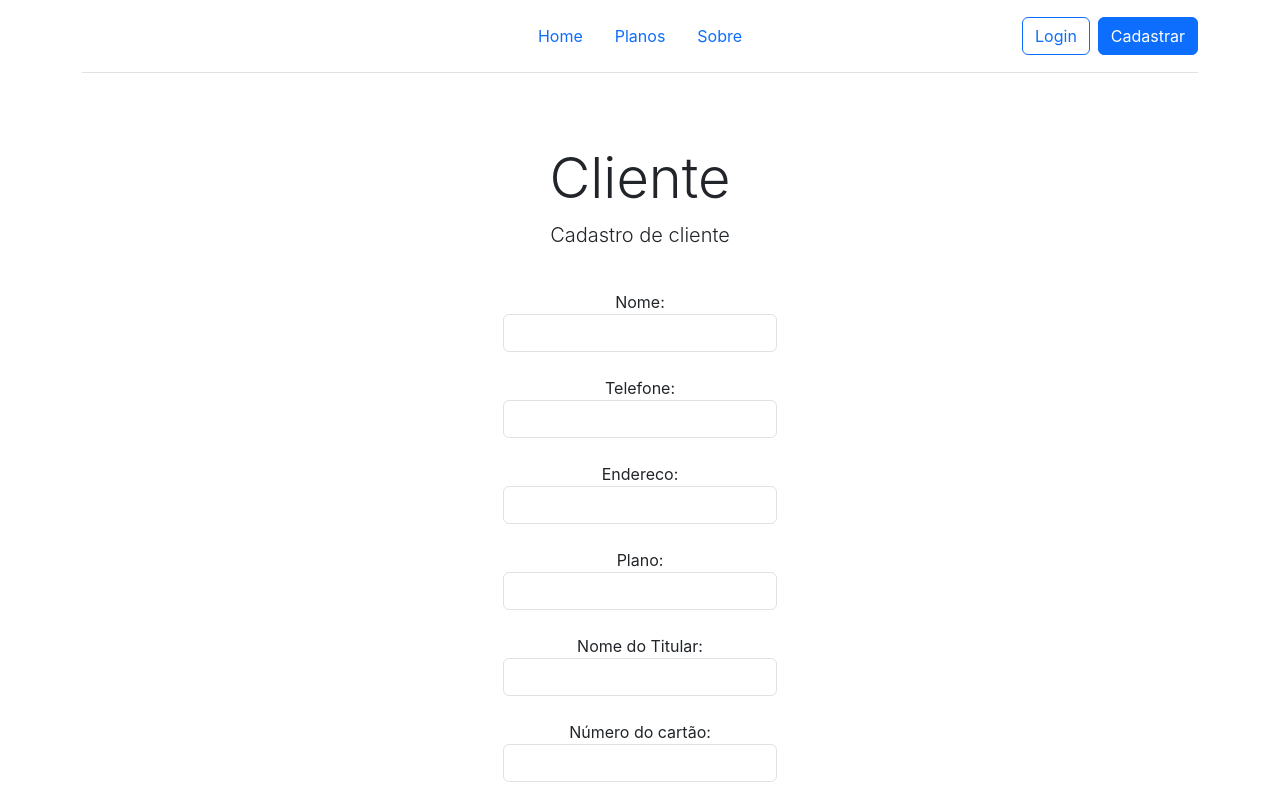
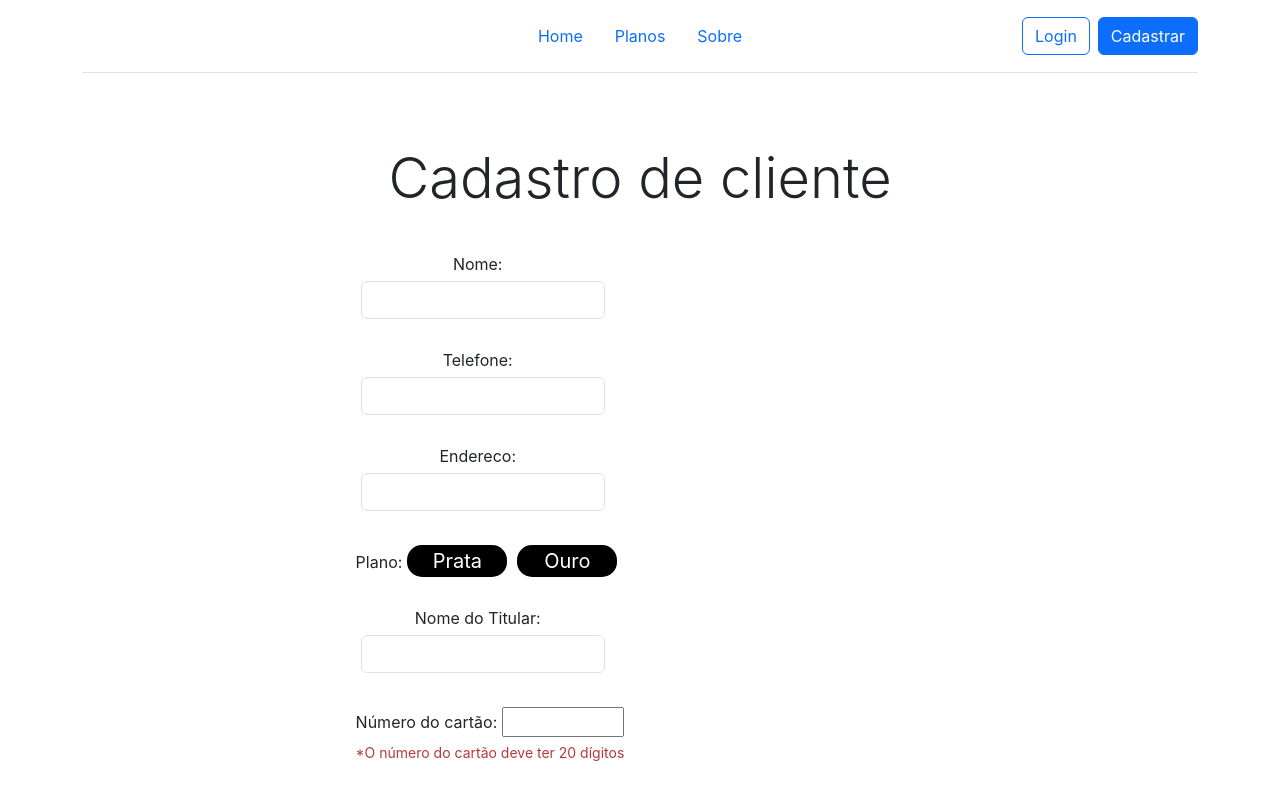
Before and after one commit to LeonardoFurmann/petshop-front-back, a React (Create React App) app in the folder frontend/: page /cliente in a window 1280 px wide. Shown: the top 790 px of the page. Built offline with nearby package versions, Linux system fonts and the light colour scheme; the HTML template or start-up script is replaced by a standard one.

Commit message:
Alterações nas validações

```diff
--- /dev/null
+++ b/frontend/src/components/Cadastro/Cadastro.css
@@ -0,0 +1,44 @@
+.cadastro {
+    font-size: 28px;
+    text-align: center;
+  }
+
+  .form {
+    width: 50%;
+    margin: auto;
+    text-align: center;
+  }
+
+  .container1 {
+    display: grid;
+    grid-template-columns: auto auto;
+    column-gap: 30%;
+  }
+
+  input {
+    margin: 5px;
+  }
+
+  .submit {
+    width: 50%;
+    margin: 25px auto auto auto;
+  }
+
+  .warning {
+    margin: 0;
+    font-size: 14px;
+    color: rgb(182, 57, 57);
+  }
+
+  .planoBotao {
+    background-color: rgb(74, 127, 224);
+    color: white;
+    width: 100px;
+    border-radius: 15px;
+    font-size: 20px;
+    border: 0;
+  }
+
+  .selected {
+    background-color: rgb(145, 184, 255);
+  }
--- a/frontend/src/components/Cadastro/index.js
+++ b/frontend/src/components/Cadastro/index.js
@@ -1,5 +1,7 @@
 import React, { useState } from 'react';
 import api from '../../services/api';
+import './Cadastro.css';
+
 
 export default function Cadastro() {
     const [nome, setNome] = useState('');
@@ -11,6 +13,31 @@ export default function Cadastro() {
     const [numeroCartao, setNumeroCartao] = useState("");
     const [cvc, setCvc] = useState("");
     const [plano, setPlano] = useState("");
+    const [numeroCartaoPassou, setNumeroCartaoPassou] = useState(0);
+    const [cvcPassou, setCvcPassou] = useState(0);
+
+    function handlePlanoChange(event) {
+        setPlano(event.target.value);
+        console.log(plano);
+    }
+
+    function handleNumeroCartaoChange(event) {
+        if (event.target.value.length != 20) {
+            setNumeroCartaoPassou(0);
+        } else {
+            setNumeroCartaoPassou(1);
+        }
+        setNumeroCartao(event.target.value);
+    }
+
+    function handleCvcChange(event) {
+        if (event.target.value.length != 3) {
+            setCvcPassou(0);
+        } else {
+            setCvcPassou(1);
+        }
+        setCvc(event.target.value);
+    }
 
     const handleSubmit = (event) => {
         event.preventDefault();
@@ -52,8 +79,8 @@ export default function Cadastro() {
     return (
         <div className="container text-center">
             <div className="row">
-                <div className="form-custom">
-                    <form onSubmit={handleSubmit}>
+                <div className="container1">
+                    <form className='form' onSubmit={handleSubmit}>
                         <div className="form-group">
                             <label>
                                 Nome:
@@ -78,7 +105,20 @@ export default function Cadastro() {
                         <div className="form-group">
                             <label>
                                 Plano:
-                                <input type="text" className="form-control" value={plano} onChange={(e) => { setPlano(e.target.value) }} />
+                                <input
+                                    className="planoBotao"
+                                    type="button"
+                                    value={"Prata"}
+                                    onClick={handlePlanoChange}
+                                    style={{ backgroundColor: plano == "Prata" ? "blue" : "black" }}
+                                />
+                                <input
+                                    className="planoBotao"
+                                    type="button"
+                                    value={"Ouro"}
+                                    onClick={handlePlanoChange}
+                                    style={{ backgroundColor: plano == "Ouro" ? "blue" : "black" }}
+                                />
                             </label>
                         </div>
                         <br />
@@ -92,15 +132,27 @@ export default function Cadastro() {
                         <div className="form-group">
                             <label>
                                 Número do cartão:
-                                <input type="text" className="form-control" value={numeroCartao} onChange={(e) => { setNumeroCartao(e.target.value) }} />
+                                <input
+                                    type="text"
+                                    value={numeroCartao}
+                                    onChange={handleNumeroCartaoChange}
+                                />
                             </label>
+                            {numeroCartaoPassou == 0 && (
+                                <p className="warning">*O número do cartão deve ter 20 dígitos</p>
+                            )}
                         </div>
                         <br />
                         <div className="form-group">
                             <label>
                                 cvc:
-                                <input type="text" className="form-control" value={cvc} onChange={(e) => { setCvc(e.target.value) }} />
+                                <input type="password" value={cvc} onChange={handleCvcChange} />
                             </label>
+                            {cvcPassou == 0 && (
+                                <p className="warning">
+                                    *O número do CVC deve ter apenas 3 dígitos
+                                </p>
+                            )}
                         </div>
                         <br />
                         <div className="form-group">
--- a/frontend/src/components/Card/index.js
+++ b/frontend/src/components/Card/index.js
@@ -76,7 +76,6 @@ export default function Card({searchValue}) {
           <option value="nota">Nota</option>
         </select>
       </div>
-      <h1>Categoria</h1>
       <div className="row">
         {filteredMovies.map((filme, i) => (
           <div className="col" key={i}>
--- a/frontend/src/components/SearchBar/index.js
+++ b/frontend/src/components/SearchBar/index.js
@@ -18,6 +18,7 @@ export default function SearchBar() {
             placeholder="Pesquisar..."
             onChange={handleSearchValue}
             />
+            <h1>Categoria</h1>
         </div>
 
         <Card searchValue={busca}/>
--- a/frontend/src/pages/Cliente.js
+++ b/frontend/src/pages/Cliente.js
@@ -6,8 +6,7 @@ export default function Cliente() {
     return (
         <div>
             <Title
-                title={"Cliente"}
-                text={"Cadastro de cliente"} />
+                title={"Cadastro de cliente"} />
             <Cadastro />
         </div>
     )
```
Also changed, not shown: 1 other file (tests, documents, lock files or other folders).
